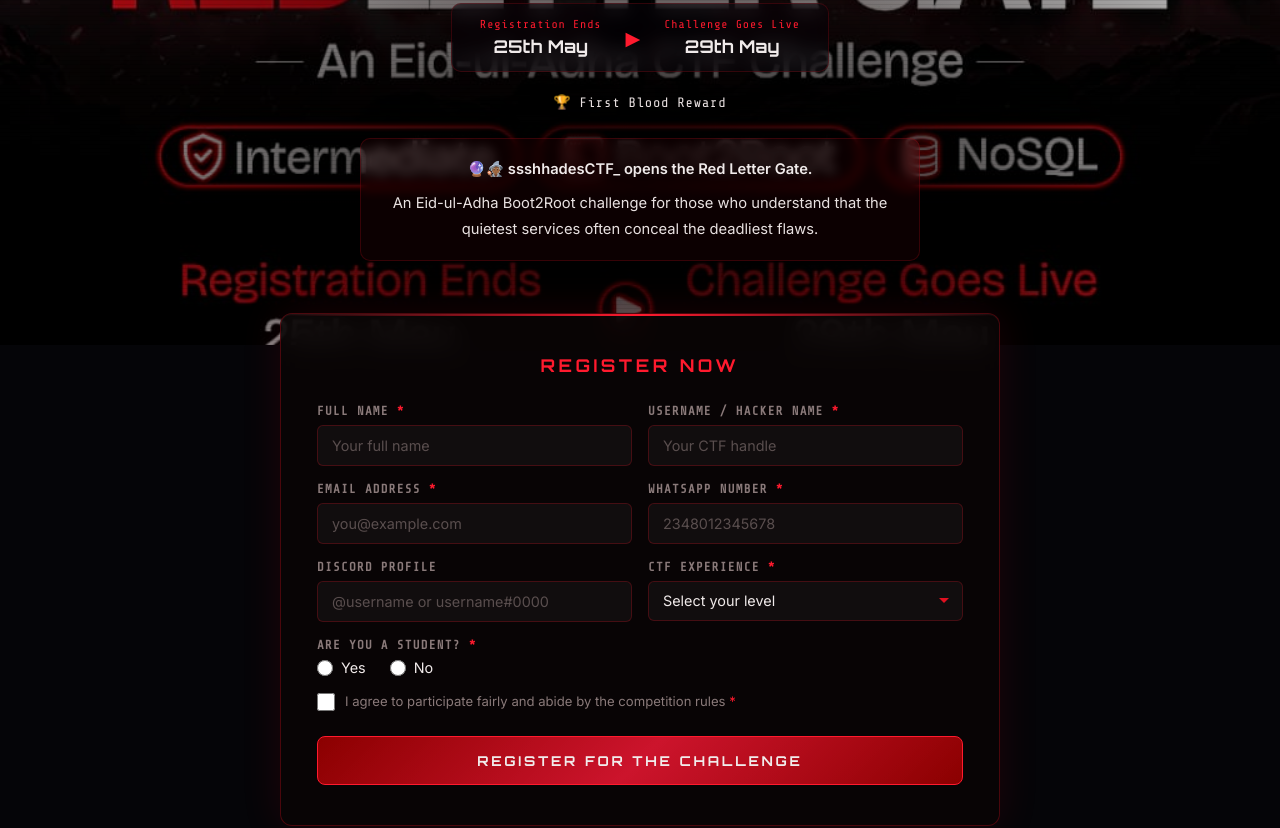
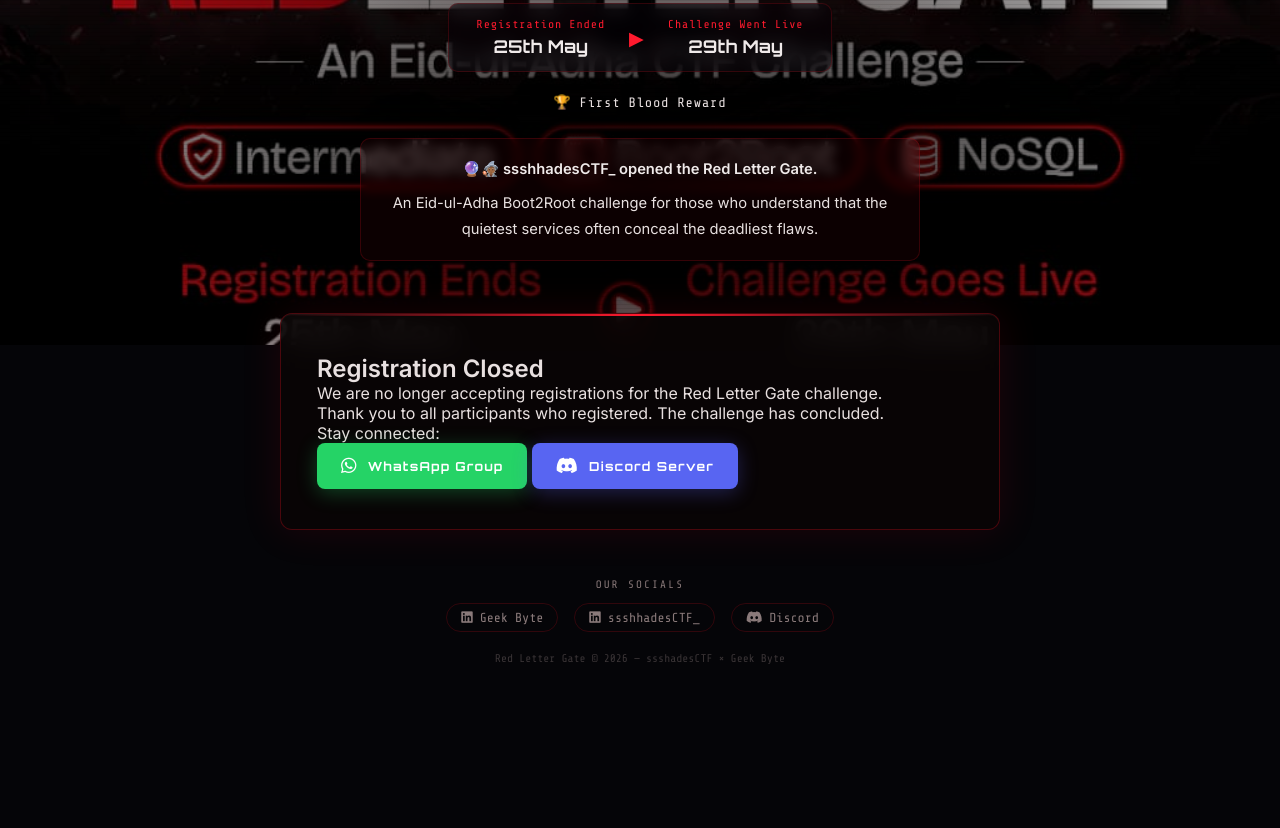
Before and after one commit to Mazonia/reddletter-form, a plain HTML site: page index.html in a window 1280 px wide. Shown: the part 455-1283 px from the top of the page. After the commit the page ends 1200 px from the top, so only its background shows below. Drawn offline with nearby package versions, Linux system fonts and the light colour scheme.

Commit message:
Update: Registration closed - no longer accepting responses

```diff
--- a/index.html
+++ b/index.html
@@ -43,12 +43,12 @@
 
       <div class="dates">
         <div class="date-block">
-          <span class="date-label">Registration Ends</span>
+          <span class="date-label">Registration Ended</span>
           <span class="date-val">25th May</span>
         </div>
         <div class="date-sep">▶</div>
         <div class="date-block">
-          <span class="date-label">Challenge Goes Live</span>
+          <span class="date-label">Challenge Went Live</span>
           <span class="date-val">29th May</span>
         </div>
       </div>
@@ -56,111 +56,28 @@
       <p class="reward">🏆 First Blood Reward</p>
 
       <div class="writeup">
-        <p>🔮🧙🏾 ssshhadesCTF_ opens the Red Letter Gate.</p>
+        <p>🔮🧙🏾 ssshhadesCTF_ opened the Red Letter Gate.</p>
         <p>An Eid-ul-Adha Boot2Root challenge for those who understand that the quietest services often conceal the
           deadliest flaws.</p>
       </div>
     </header>
 
     <section class="form-section" id="form-section">
-      <h2 class="form-title">Register Now</h2>
-
-      <form id="reg-form"
-        action="https://docs.google.com/forms/d/e/1FAIpQLSc94NJTrouUWO3TMEptfrqIodtu8ptCb4_eW6a7JwJ_G0lIow/formResponse"
-        method="POST" target="hidden-iframe" novalidate>
-
-        <div class="field-row">
-          <div class="field">
-            <label for="full-name">Full Name <span class="req">*</span></label>
-            <input type="text" id="full-name" name="entry.134581250" placeholder="Your full name" required />
-            <span class="field-error hidden" id="full-name-error">Please enter your full name.</span>
-          </div>
-          <div class="field">
-            <label for="hacker-name">Username / Hacker Name <span class="req">*</span></label>
-            <input type="text" id="hacker-name" name="entry.802131618" placeholder="Your CTF handle" required />
-            <span class="field-error hidden" id="hacker-name-error">Please enter your username or hacker name.</span>
-          </div>
+      <div class="closed-notice">
+        <h2 class="closed-title">Registration Closed</h2>
+        <p class="closed-message">We are no longer accepting registrations for the Red Letter Gate challenge.</p>
+        <p class="closed-details">Thank you to all participants who registered. The challenge has concluded.</p>
+        <div class="closed-actions">
+          <p class="action-label">Stay connected:</p>
+          <a href="https://chat.whatsapp.com/JvIY40FQ3JvF4fVC98jDYG" target="_blank" class="whatsapp-btn">
+            <i class="fa-brands fa-whatsapp" style="font-size:1.1rem"></i>
+            WhatsApp Group
+          </a>
+          <a href="https://discord.gg/Zgm2YYXDE" target="_blank" class="discord-btn">
+            <i class="fa-brands fa-discord" style="font-size:1.1rem"></i>
+            Discord Server
+          </a>
         </div>
-
-        <div class="field-row">
-          <div class="field">
-            <label for="email">Email Address <span class="req">*</span></label>
-            <input type="email" id="email" name="entry.917787244" placeholder="you@example.com" required />
-            <span class="field-error hidden" id="email-error">Please enter a valid email address.</span>
-          </div>
-          <div class="field">
-            <label for="whatsapp">WhatsApp Number <span class="req">*</span></label>
-            <input type="tel" id="whatsapp" name="entry.2030506870" placeholder="2348012345678"
-              inputmode="numeric" pattern="[0-9]{10,}" minlength="10" required />
-            <span class="field-error hidden" id="whatsapp-error">Please enter a valid WhatsApp number (min. 10 digits).</span>
-          </div>
-        </div>
-
-        <div class="field-row">
-          <div class="field">
-            <label for="discord">Discord Profile</label>
-            <input type="text" id="discord" name="entry.1527573884" placeholder="@username or username#0000" />
-          </div>
-          <div class="field">
-            <label for="experience">CTF Experience <span class="req">*</span></label>
-            <select id="experience" name="entry.1190728481" required>
-              <option value="" disabled selected>Select your level</option>
-              <option value="Beginner (0 - 1 year)">Beginner (0–1 yr)</option>
-              <option value="Intermediate (1 - 3 year)">Intermediate (1–3 yrs)</option>
-              <option value="Advanced/Experienced (3+ years)">Advanced (3+ yrs)</option>
-            </select>
-            <span class="field-error hidden" id="experience-error">Please select your experience level.</span>
-          </div>
-        </div>
-
-        <div class="field">
-          <label>Are you a student? <span class="req">*</span></label>
-          <div class="radio-group">
-            <label class="radio-label">
-              <input type="radio" name="entry.1364474925" value="Yes" required />
-              <span>Yes</span>
-            </label>
-            <label class="radio-label">
-              <input type="radio" name="entry.1364474925" value="No" required />
-              <span>No</span>
-            </label>
-          </div>
-          <span class="field-error hidden" id="student-error">Please indicate whether you are a student.</span>
-        </div>
-
-        <div class="field checkbox-field">
-          <label class="checkbox-label">
-            <input type="checkbox" id="agree" name="agree" required />
-            <span>I agree to participate fairly and abide by the competition rules <span class="req">*</span></span>
-          </label>
-          <span class="field-error hidden" id="agree-error">You must agree to the competition rules to register.</span>
-        </div>
-
-        <button type="submit" class="submit-btn">
-          <span class="btn-text">REGISTER FOR THE CHALLENGE</span>
-          <span class="btn-glow"></span>
-        </button>
-
-        <div id="form-msg" class="form-msg hidden"></div>
-      </form>
-    </section>
-
-    <!-- Success card — shown after submission -->
-    <section class="success-card hidden" id="success-card">
-      <div class="success-icon">✓</div>
-      <h2 class="success-title">You're In.</h2>
-      <p class="success-msg">Registration received. The Gate opens on <strong>29th May</strong> — join the community below and stay sharp.</p>
-      <p class="success-sub">Join our WhatsApp group and Discord server to get updates, announcements, and connect with
-        other challengers.</p>
-      <div class="success-actions">
-        <a href="https://chat.whatsapp.com/JvIY40FQ3JvF4fVC98jDYG" target="_blank" class="whatsapp-btn">
-          <i class="fa-brands fa-whatsapp" style="font-size:1.1rem"></i>
-          Join WhatsApp Group
-        </a>
-        <a href="https://discord.gg/Zgm2YYXDE" target="_blank" class="discord-btn">
-          <i class="fa-brands fa-discord" style="font-size:1.1rem"></i>
-          Join Discord Server
-        </a>
       </div>
     </section>
 
```
